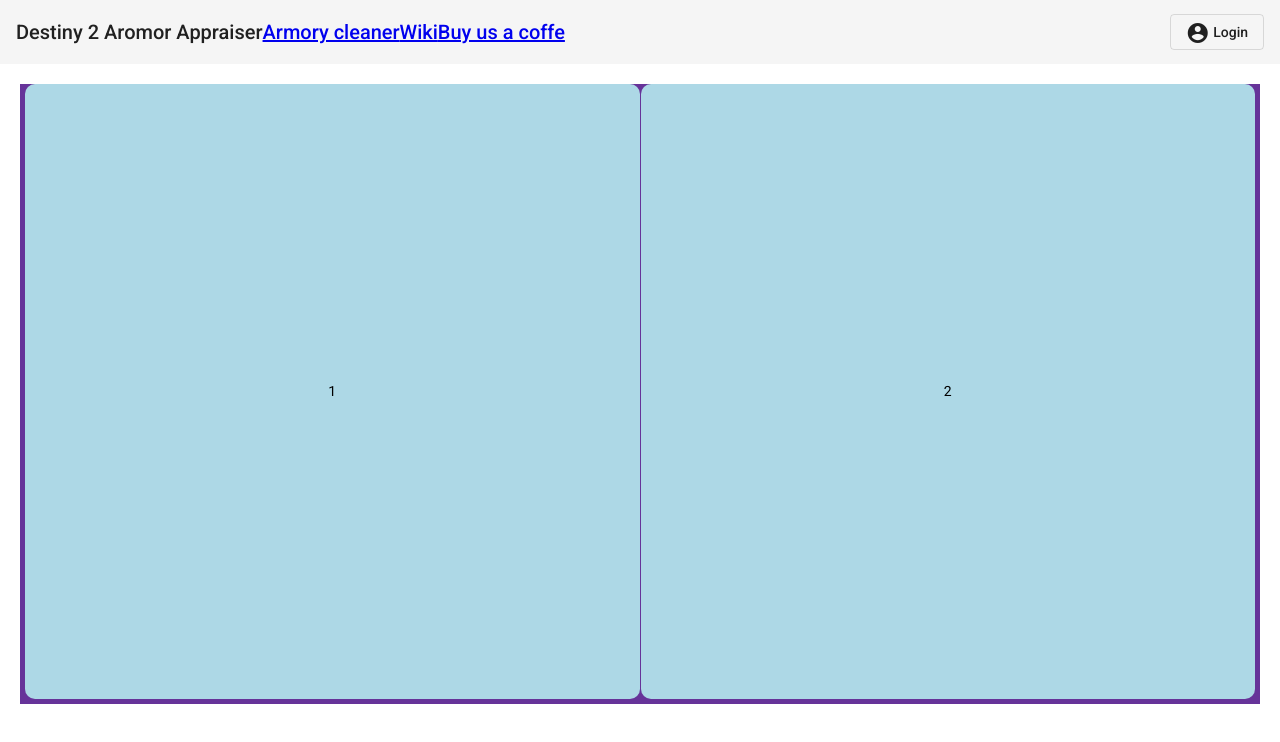
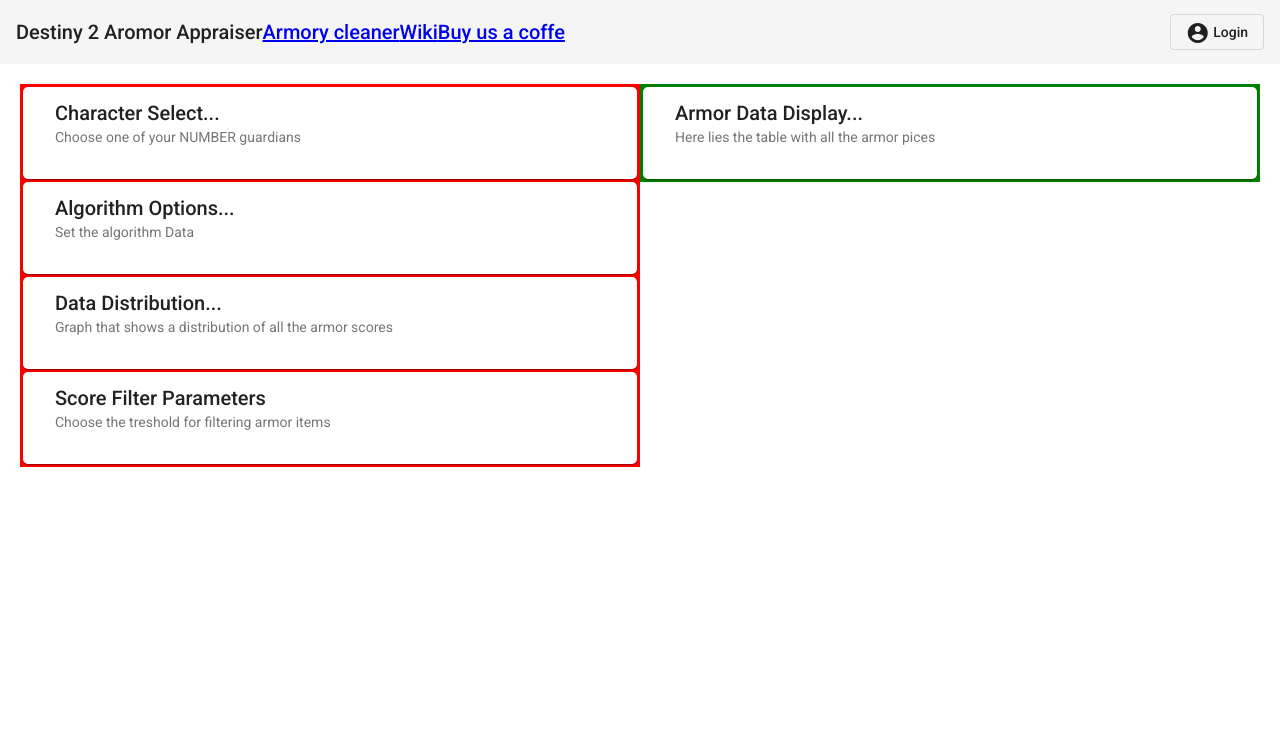
Before and after one commit to Dawwo20415/d2-armor-appraiser, an Angular app: page /display in a window 1280 px wide. Shown: the top 742 px of the page. Built offline with nearby package versions, Linux system fonts and the light colour scheme.

Commit message:
Created Template for the homepage

```diff
--- a/src/app/app-routing.module.ts
+++ b/src/app/app-routing.module.ts
@@ -9,7 +9,9 @@
   { path: '', component: PageTemplateComponent },
   { path: 'confirm_auth', component: BAuthRedirectComponent},
   { path: 'homepage_test', component: MainPageComponent},
-  { path: 'display', component: DisplayComponent}
+  { path: 'display', component: DisplayComponent},
+
+  {path: '**', redirectTo: '/'}
 ];
 
 @NgModule({
--- a/src/app/display/display.component.html
+++ b/src/app/display/display.component.html
@@ -1,6 +1,42 @@
 <div class="info-display">
-    <mat-grid-list cols="2" rowHeight="1:1" class="info-grid">
-        <mat-grid-tile>1</mat-grid-tile>
-        <mat-grid-tile>2</mat-grid-tile>
-    </mat-grid-list>
+    <!-- Left Column-->
+    <div class="algorithm-data">
+        <mat-card class="data-card">
+            <mat-card-header>
+                <mat-card-title>Character Select...</mat-card-title>
+                <mat-card-subtitle>Choose one of your NUMBER guardians</mat-card-subtitle>
+            </mat-card-header>
+        </mat-card>
+
+        <mat-card class="data-card">
+            <mat-card-header>
+                <mat-card-title>Algorithm Options...</mat-card-title>
+                <mat-card-subtitle>Set the algorithm Data</mat-card-subtitle>
+            </mat-card-header>
+        </mat-card>
+
+        <mat-card class="data-card">
+            <mat-card-header>
+                <mat-card-title>Data Distribution...</mat-card-title>
+                <mat-card-subtitle>Graph that shows a distribution of all the armor scores</mat-card-subtitle>
+            </mat-card-header>
+        </mat-card>
+
+        <mat-card class="data-card">
+            <mat-card-header>
+                <mat-card-title>Score Filter Parameters</mat-card-title>
+                <mat-card-subtitle>Choose the treshold for filtering armor items</mat-card-subtitle>
+            </mat-card-header>
+        </mat-card>
+    </div>
+
+    <!-- Right Column-->
+    <div class="armor-display">
+        <mat-card class="data-card">
+            <mat-card-header>
+                <mat-card-title>Armor Data Display...</mat-card-title>
+                <mat-card-subtitle>Here lies the table with all the armor pices</mat-card-subtitle>
+            </mat-card-header>
+        </mat-card>
+    </div>
 </div>
--- a/src/app/display/display.component.scss
+++ b/src/app/display/display.component.scss
@@ -1,15 +1,21 @@
 .info-display {
-    background-color: rebeccapurple;
     margin: 20px;
 }
 
-.info-grid {
-    margin: 5px;
-    margin-top: 5px;
+.algorithm-data {
+    width:50%;
+    float: left;
+    background-color: red;
 }
 
-mat-grid-tile {
-    background: lightblue;
-    border-radius: 10px;
-    margin-right: 5px;
+.armor-display {
+    width:50%;
+    float: right;
+    background-color: green;
 }
+
+.data-card{
+    width: auto;
+    margin: 3px;
+    border-radius: 5px;
+}
```
